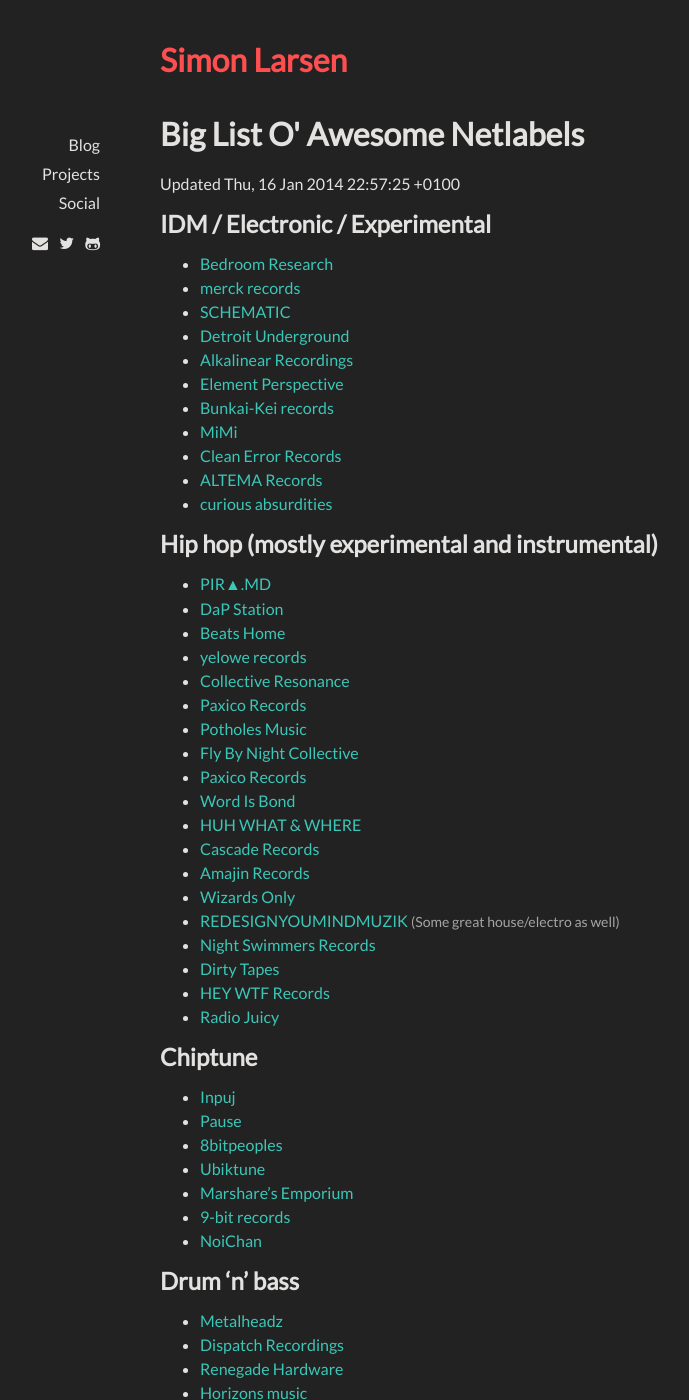
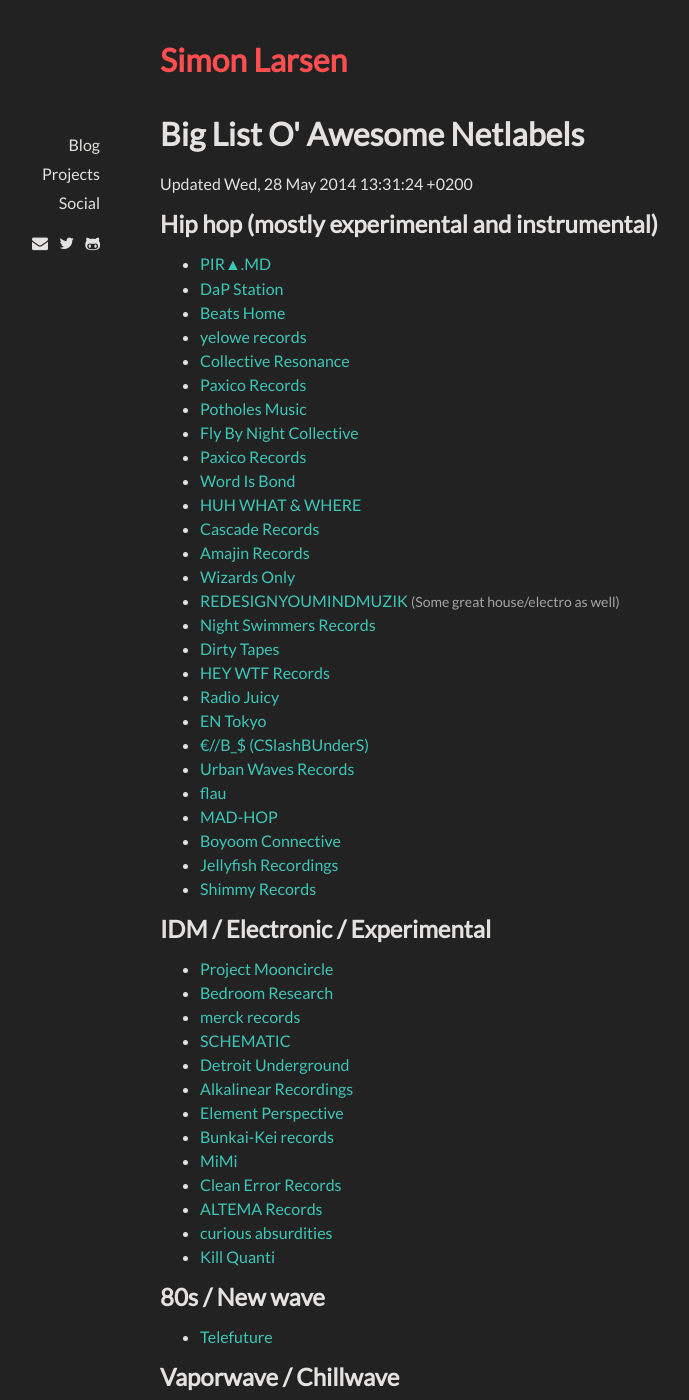
Before and after one commit to SimonLarsen/simonlarsen.github.io, a Jekyll site: the page built from pages/netlabels/index.md, in a window 1280 px wide and 1400 px high. Shown: the whole window, without its empty margins (205-894 px from the left). Built offline with Jekyll 4.4.1, drawn with Linux system fonts in a browser that asks for light colours; some of the changed text lies outside the part shown.

Commit message:
Added a whole buttload of new netlabels

```diff
--- a/pages/netlabels/index.md
+++ b/pages/netlabels/index.md
@@ -2,23 +2,9 @@
 layout: default
 title: Big List O' Awesome Netlabels
 ---
-Updated Thu, 16 Jan 2014 22:57:25 +0100
+Updated Wed, 28 May 2014 13:31:24 +0200
 
-## IDM / Electronic / Experimental ##
-
-* [Bedroom Research](http://bedroomresearch.bandcamp.com/)
-* [merck records](http://www.merckrecords.com/)
-* [SCHEMATIC](http://www.schematic.net/home.html)
-* [Detroit Underground](http://detroitunderground.net/)
-* [Alkalinear Recordings](http://alkalinearrecordings.tumblr.com/releases)
-* [Element Perspective](http://elementperspective04.bandcamp.com)
-* [Bunkai-Kei records](http://bunkai-kei.com/release/)
-* [MiMi](http://www.clubotaku.org/mimi/uk/main.php)
-* [Clean Error Records](http://cleanerrorrecords.bandcamp.com/)
-* [ALTEMA Records](http://www.altemarecords.jp/)
-* [curious absurdities](http://curious-absurdities.bandcamp.com/)
-
-##Hip hop (mostly experimental and instrumental) ##
+## Hip hop (mostly experimental and instrumental) ##
 
 * [PIR▲.MD](http://piramdrecords.net/eps)
 * [DaP Station](http://dapstation.bandcamp.com/)
@@ -39,6 +25,38 @@
 * [Dirty Tapes](http://dirtytapes.bandcamp.com/)
 * [HEY WTF Records](http://heywtfrecords.bandcamp.com/)
 * [Radio Juicy](http://radiojuicy.com/)
+* [EN Tokyo](https://entokyo.bandcamp.com/)
+* [€//B_$ (CSlashBUnderS)](https://cslashbunders.bandcamp.com/)
+* [Urban Waves Records](http://urbanwavesrecords.com/)
+* [flau](https://flau.bandcamp.com/)
+* [MAD-HOP](http://mad-hop.bandcamp.com/)
+* [Boyoom Connective](https://boyoomconnective.bandcamp.com/)
+* [Jellyfish Recordings](http://jellyfishrecordings.bandcamp.com/)
+* [Shimmy Records](http://shimmyrecords.bandcamp.com/)
+
+## IDM / Electronic / Experimental ##
+
+* [Project Mooncircle](https://projectmooncircle.bandcamp.com/)
+* [Bedroom Research](http://bedroomresearch.bandcamp.com/)
+* [merck records](http://www.merckrecords.com/)
+* [SCHEMATIC](http://www.schematic.net/home.html)
+* [Detroit Underground](http://detroitunderground.net/)
+* [Alkalinear Recordings](http://alkalinearrecordings.tumblr.com/releases)
+* [Element Perspective](http://elementperspective04.bandcamp.com)
+* [Bunkai-Kei records](http://bunkai-kei.com/release/)
+* [MiMi](http://www.clubotaku.org/mimi/uk/main.php)
+* [Clean Error Records](http://cleanerrorrecords.bandcamp.com/)
+* [ALTEMA Records](http://www.altemarecords.jp/)
+* [curious absurdities](http://curious-absurdities.bandcamp.com/)
+* [Kill Quanti](http://killquanti.bandcamp.com/)
+
+## 80s / New wave ##
+
+* [Telefuture](http://telefuturenow.com/)
+
+## Vaporwave / Chillwave ##
+
+* [猫 シ Corp. (Cat System Corp.)](http://catsystemcorp.bandcamp.com/)
 
 ## Chiptune ##
 
```
